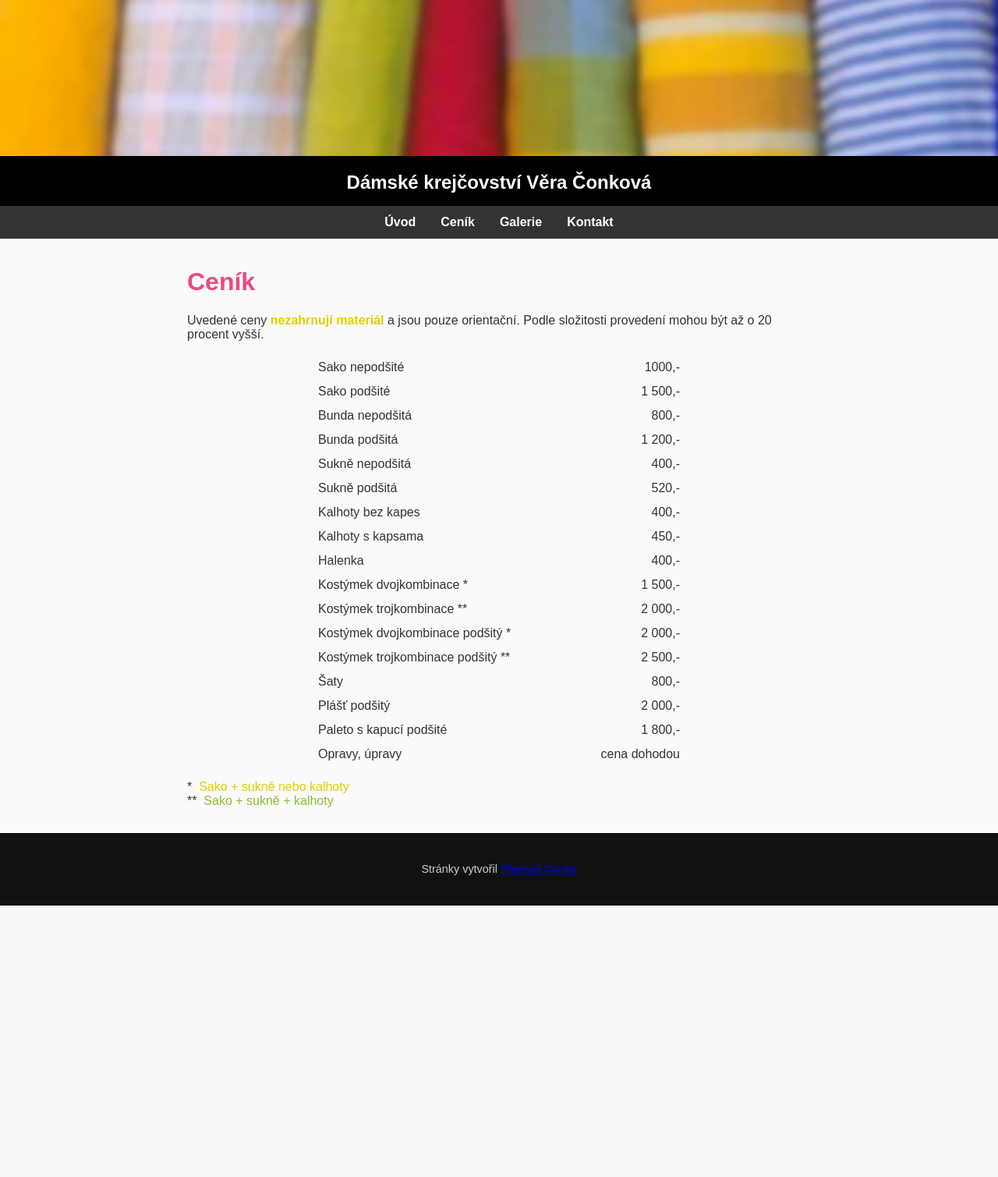
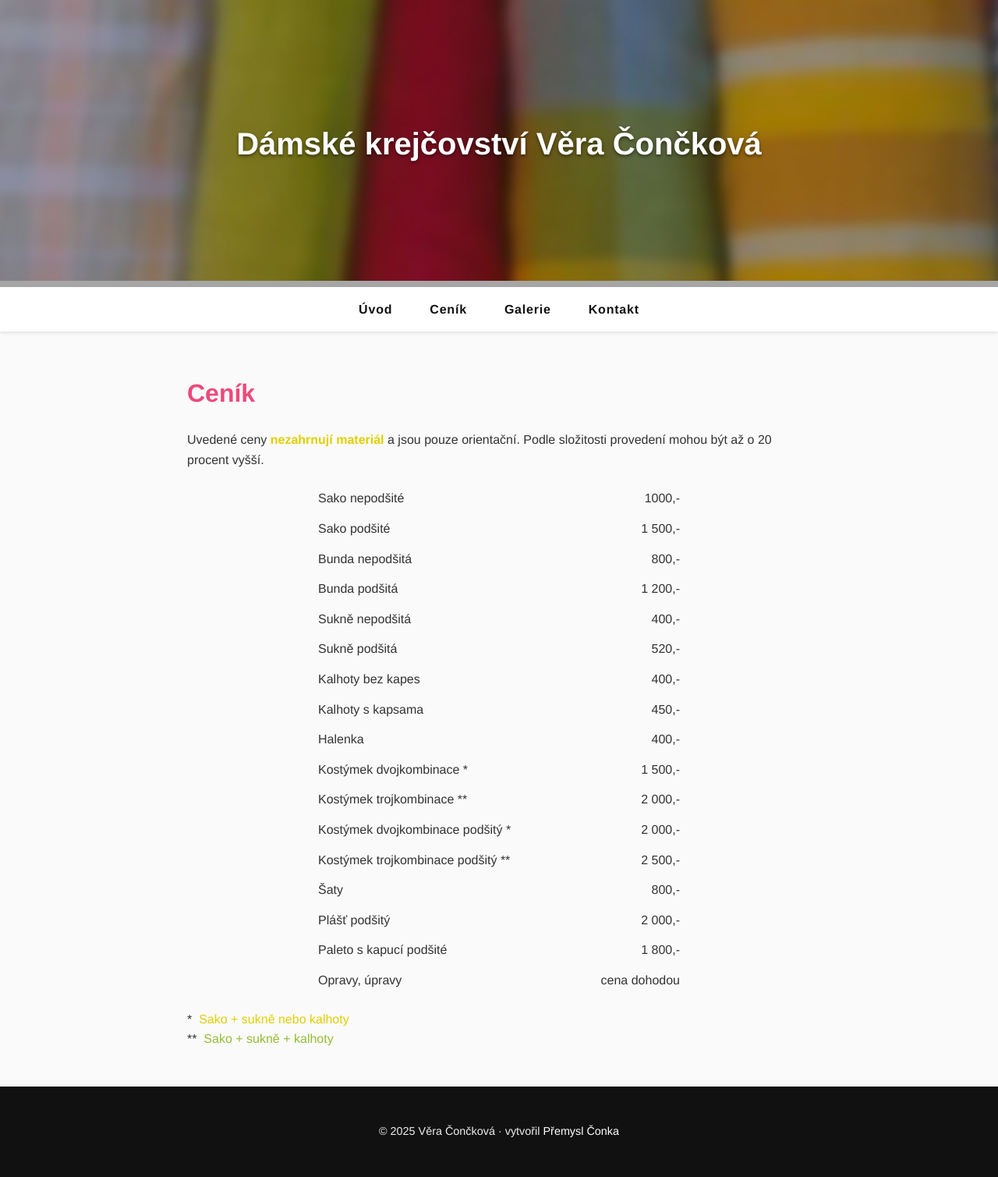
Before and after one commit to premac/conckova.cz, a PHP site: page /cenik.php in a window 1280 px wide. Shown: the whole page at 78% size. Before the commit the page ends 1161 px from the top, so only its background shows below. Run offline with PHP 8.4, Linux system fonts and the light colour scheme.

Commit message:
Modernize layout and fix encoding

```diff
--- a/cenik.php
+++ b/cenik.php
@@ -1,6 +1,4 @@
-<?
-include "header.php";
-?>
+<?php include "header.php"; ?>
 
         <h1 class="ruzova">Ceník</h1>
 
@@ -35,6 +33,4 @@ include "header.php";
           **&nbsp;&nbsp;<span class="zelena">Sako + sukně + kalhoty</span>
         </p>
 
-<?
-include "footer.php";
-?>
+<?php include "footer.php"; ?>
--- a/footer.php
+++ b/footer.php
@@ -1,6 +1,6 @@
 </main>
-<footer>
-  <p class="credits">Stránky vytvořil <a href="mailto:premysl@concka.com">Přemysl Čonka</a></p>
+<footer class="modern-footer">
+  <p>&copy; <?php echo date('Y'); ?> Věra Čončková &middot; vytvořil <a href="mailto:premysl@concka.com">Přemysl Čonka</a></p>
 </footer>
 </body>
 </html>
--- a/header.php
+++ b/header.php
@@ -3,15 +3,19 @@
 <head>
   <meta charset="utf-8">
   <meta name="viewport" content="width=device-width, initial-scale=1">
-  <title>Zakázkové dámské krejčovství Věry Čonkové</title>
+  <title>Zakázkové dámské krejčovství Věry Čončkové</title>
   <meta name="description" content="Zakázkové dámské krejčovství v regionu Opava a Ostrava">
   <link rel="stylesheet" href="styles.css">
 </head>
 <body>
-<header>
-  <img src="img/title_2.jpg" alt="" class="hero">
-  <h1 class="site-title">Dámské krejčovství <span>Věra Čonková</span></h1>
-  <nav>
+<header class="modern-header">
+  <div class="hero-wrapper">
+    <img src="img/title_2.jpg" alt="" class="hero">
+    <div class="hero-overlay">
+      <h1 class="site-title">Dámské krejčovství <span>Věra Čončková</span></h1>
+    </div>
+  </div>
+  <nav class="main-nav">
     <ul>
       <li><a href="index.php">Úvod</a></li>
       <li><a href="cenik.php">Ceník</a></li>
--- a/styles.css
+++ b/styles.css
@@ -1,59 +1,87 @@
 body {
-  font-family: Arial, Helvetica, sans-serif;
+  font-family: "Helvetica Neue", Arial, sans-serif;
   margin: 0;
   padding: 0;
   background: #fafafa;
   color: #333;
+  line-height: 1.6;
 }
 
-header {
-  background: #000;
-  color: #fff;
-  text-align: center;
+.modern-header {
+  background: #fff;
+  color: #111;
+}
+
+.hero-wrapper {
+  position: relative;
+  overflow: hidden;
 }
 
 .hero {
   width: 100%;
-  max-height: 200px;
+  height: 45vh;
   object-fit: cover;
 }
 
-header h1 {
-  margin: 0;
-  padding: 1rem 0;
-  font-size: 1.5rem;
+.hero-overlay {
+  position: absolute;
+  top: 0;
+  left: 0;
+  width: 100%;
+  height: 100%;
+  display: flex;
+  align-items: center;
+  justify-content: center;
+  background: rgba(0, 0, 0, 0.35);
 }
 
-nav ul {
+.site-title {
+  color: #fff;
+  font-size: 2.5rem;
+  margin: 0;
+  text-shadow: 0 2px 4px rgba(0, 0, 0, 0.5);
+}
+
+.main-nav {
+  background: #fff;
+  box-shadow: 0 2px 4px rgba(0, 0, 0, 0.1);
+  position: sticky;
+  top: 0;
+  z-index: 10;
+}
+
+.main-nav ul {
   list-style: none;
   margin: 0;
   padding: 0;
-  background: #333;
   display: flex;
   justify-content: center;
 }
 
-nav li {
+.main-nav li {
   margin: 0;
 }
 
-nav a {
+
+.main-nav a {
   display: block;
-  padding: 0.75rem 1rem;
-  color: #fff;
+  padding: 1rem 1.5rem;
+  color: #111;
   text-decoration: none;
-  font-weight: bold;
+  font-weight: 600;
+  letter-spacing: 0.05em;
+  transition: color 0.3s ease;
 }
 
-nav a:hover,
-nav a:focus {
-  background: #444;
+.main-nav a:hover,
+.main-nav a:focus {
+  color: #0070f3;
 }
 
 main {
   max-width: 800px;
   margin: 0 auto;
-  padding: 1rem;
+  padding: 2rem;
 }
 
 .galerie {
@@ -62,12 +90,17 @@ main {
   margin: 10px 0 20px;
 }
 
-footer {
+.modern-footer {
   text-align: center;
-  padding: 1.5rem;
+  padding: 2rem;
   background: #111;
-  color: #ccc;
+  color: #eee;
   font-size: 0.9em;
+}
+
+.modern-footer a {
+  color: #fff;
+  text-decoration: none;
 }
 
 .ruzova { color: #ed497b; }
```
Also changed, not shown: galerie.php (+2 -6 lines), index.php (+2 -6 lines), kontakt.php (+2 -6 lines).
